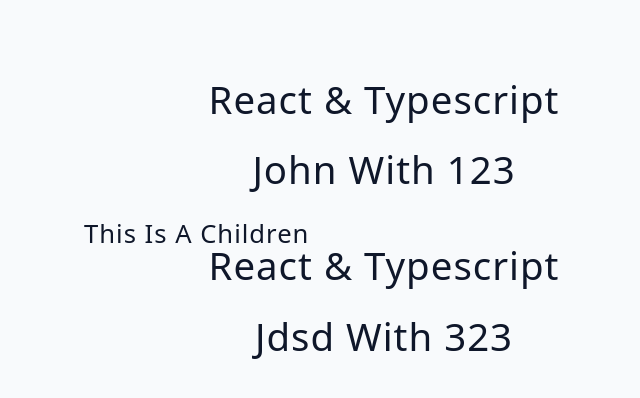
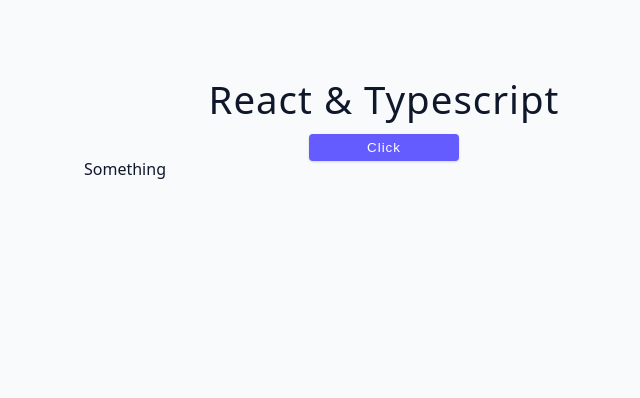
Before and after one commit to Pvili2/Typescript-with-react-Learn, a React (Vite) app: page / in a window 1280 px wide. Shown: the top 398 px of the page, without its empty margins (256-896 px from the left). Built offline with nearby package versions, Linux system fonts and the light colour scheme.

Commit message:
Learn how to use state with TS

```diff
--- a/src/App.tsx
+++ b/src/App.tsx
@@ -1,12 +1,9 @@
-import Component from "./starter/02-props";
+import Component from "./starter/03-state";
 
 function App() {
   return (
     <main>
-      <Component name= "John" id={123}>
-        <h4>This is a children</h4>
-      </Component>
-      <Component name="jdsd" id={323}/>
+      <Component/>
     </main>
   );
 }
--- a/src/starter/03-state/index.tsx
+++ b/src/starter/03-state/index.tsx
@@ -1,8 +1,57 @@
+import { useState } from "react";
+
+
+type Link = {
+  id: number,
+  url: string,
+  text: string
+}
+const navLinks: Link[] = [
+  {
+    id: 1,
+    url: 'some url',
+    text: 'some text'
+  },
+  {
+    id: 2,
+    url: 'some url 2',
+    text: 'some text 2'
+  },
+  {
+    id: 3,
+    url: 'some url 3',
+    text: 'some text 3'
+  },
+]
+
 function Component() {
+
+  const [text, setText] = useState("Something");
+
+  //default the type will be never[], so we need to use generic type definition
+  //const [list, setList] = useState<string[]>([]);
+
+  const [links, setLinks] = useState<Link[]>(navLinks);
   return (
     <div>
-      <h2>React & Typescript</h2>
-      <h2>State</h2>
+      <h2 className="mb-1">React & Typescript</h2>
+
+      <button onClick={() => {
+        setText("something else");
+
+        //set an array[object]
+
+        setLinks([...links, {
+          id: 4,
+          url: 'some url 4',
+          text: 'some text 4'
+        }])
+
+        console.log(links)
+      }} className="btn btn-center">Click</button>
+
+
+      <p>{text}</p>
     </div>
   );
 }
--- a/tsconfig.json
+++ b/tsconfig.json
@@ -16,7 +16,7 @@
 
     /* Linting */
     "strict": true,
-    "noUnusedLocals": true,
+    "noUnusedLocals": false,
     "noUnusedParameters": true,
     "noFallthroughCasesInSwitch": true
   },
```
